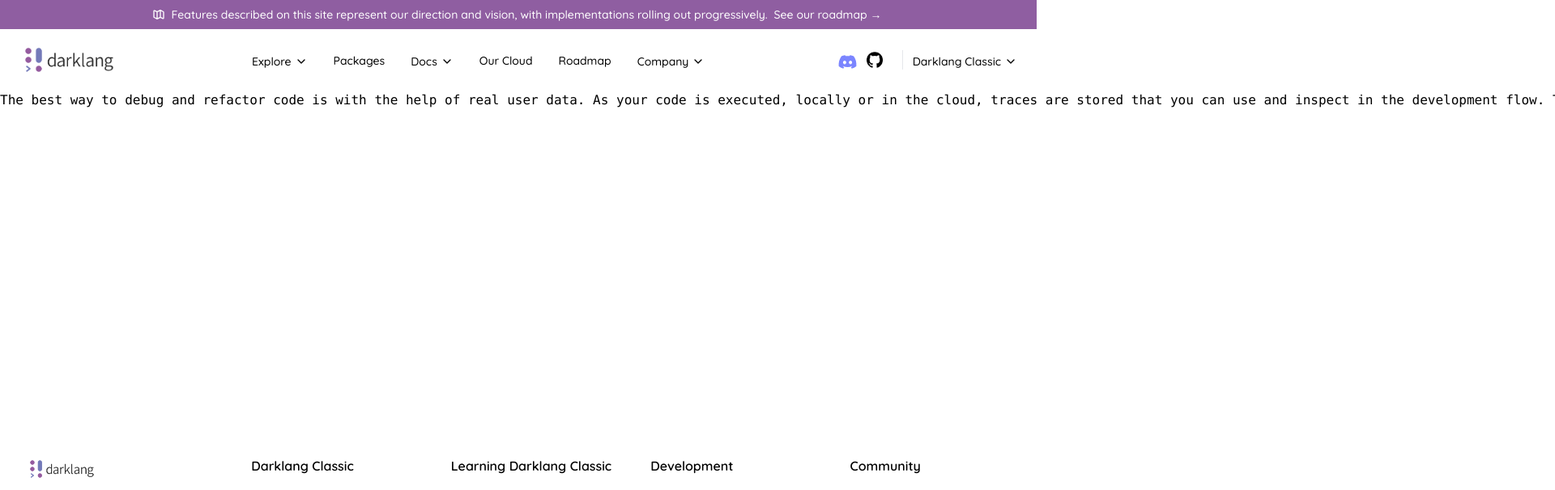
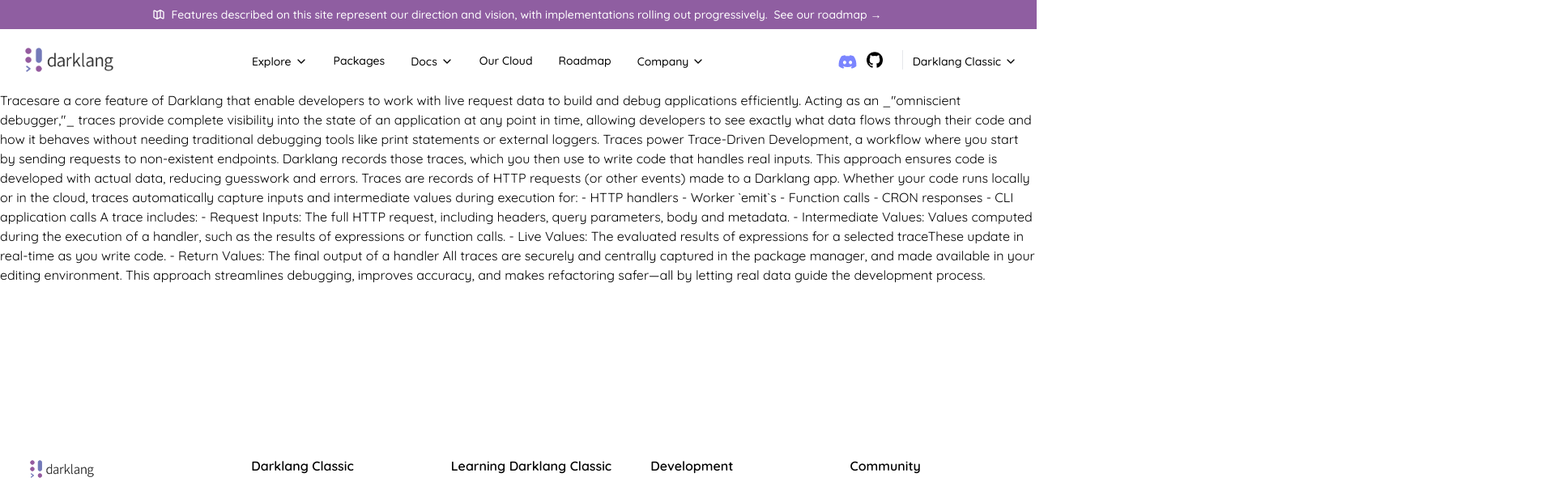
Before and after one commit to darklang/darklang.com, a React (Vite) app: page /traceDriven in a window 1280 px wide. Shown: the top 606 px of the page at 81% size, 1920 px wide, since content can reach past the window. Built offline with nearby package versions, Linux system fonts and the light colour scheme.

Commit message:
Fill in traces content + small fixes

```diff
--- a/src/common/layout/Layout.tsx
+++ b/src/common/layout/Layout.tsx
@@ -9,8 +9,11 @@
   const location = useLocation();
   const currentPage = location.pathname.substring(1) || "home";
 
+  // Use bg-dark for CLI page, otherwise transparent
+  const bgClass = currentPage === "cli" ? "bg-dark" : "bg-transparent";
+
   return (
-    <div className="flex flex-col min-h-screen bg-transparent">
+    <div className={`flex flex-col min-h-screen ${bgClass}`}>
       <div className="sticky top-0 z-50">
         {
           currentPage.startsWith('classic')
--- a/src/pages/TraceDriven/index.tsx
+++ b/src/pages/TraceDriven/index.tsx
@@ -2,27 +2,32 @@
 
 const TraceDriven: React.FC = () => {
   return (
-    <pre>
-The best way to debug and refactor code is with the help of real user data. As your code is executed, locally or in the cloud, traces are stored that you can use and inspect in the development flow.
+    <p>
+      Tracesare a core feature of Darklang that enable developers to work with live request data to build and debug applications efficiently.
+      Acting as an _"omniscient debugger,"_ traces provide complete visibility into the state of an application at any point in time, allowing developers
+      to see exactly what data flows through their code and how it behaves without needing traditional debugging tools like print statements or external loggers.
 
-Traces are captured:
-- for http handlers
-- for worker `emit`s
-- for function calls
-- for CRON responses
-- for CLI application calls
-- whatever else you wish
+      Traces power Trace-Driven Development, a workflow where you start by sending requests to non-existent endpoints.
+      Darklang records those traces, which you then use to write code that handles real inputs.
+      This approach ensures code is developed with actual data, reducing guesswork and errors.
 
-, and they can be helpful when adjusting code
-- or debugging things.
+      Traces are records of HTTP requests (or other events) made to a Darklang app. Whether your code runs locally or in the cloud,
+      traces automatically capture inputs and intermediate values during execution for:
+      - HTTP handlers
+      - Worker `emit`s
+      - Function calls
+      - CRON responses
+      - CLI application calls
 
-Traces are captured centrally, in the package manager, and are available securely in your editing environment.
+      A trace includes:
+      - Request Inputs: The full HTTP request, including headers, query parameters, body and metadata.
+      - Intermediate Values: Values computed during the execution of a handler, such as the results of expressions or function calls.
+      - Live Values: The evaluated results of expressions for a selected traceThese update in real-time as you write code.
+      - Return Values: The final output of a handler
 
-(gif in action - ok to be from -classic)
-
-for inspo: https://docs.darklang.com/discussion/trace-driven-development
-
-</pre>
+      All traces are securely and centrally captured in the package manager, and made available in your editing environment.
+      This approach streamlines debugging, improves accuracy, and makes refactoring safer—all by letting real data guide the development process.
+    </p>
   );
 };
 
```
